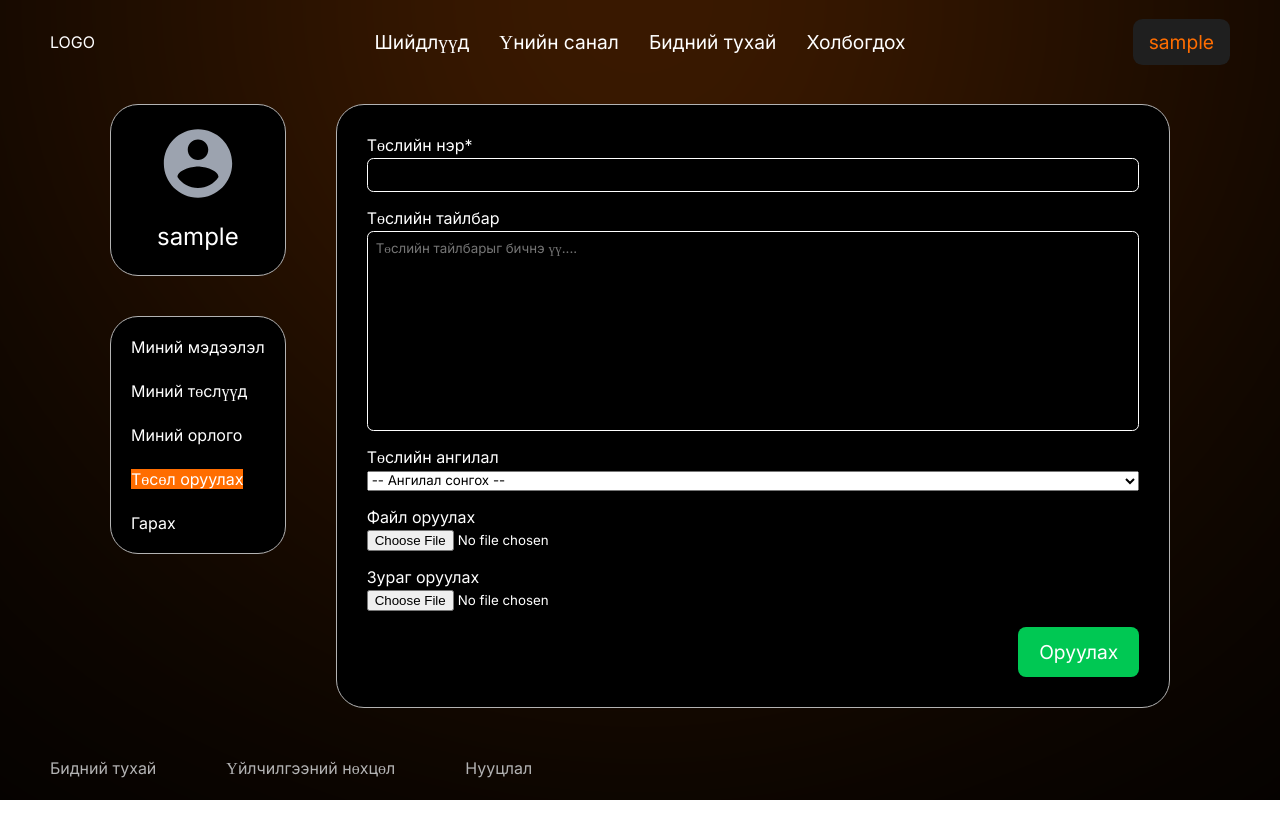
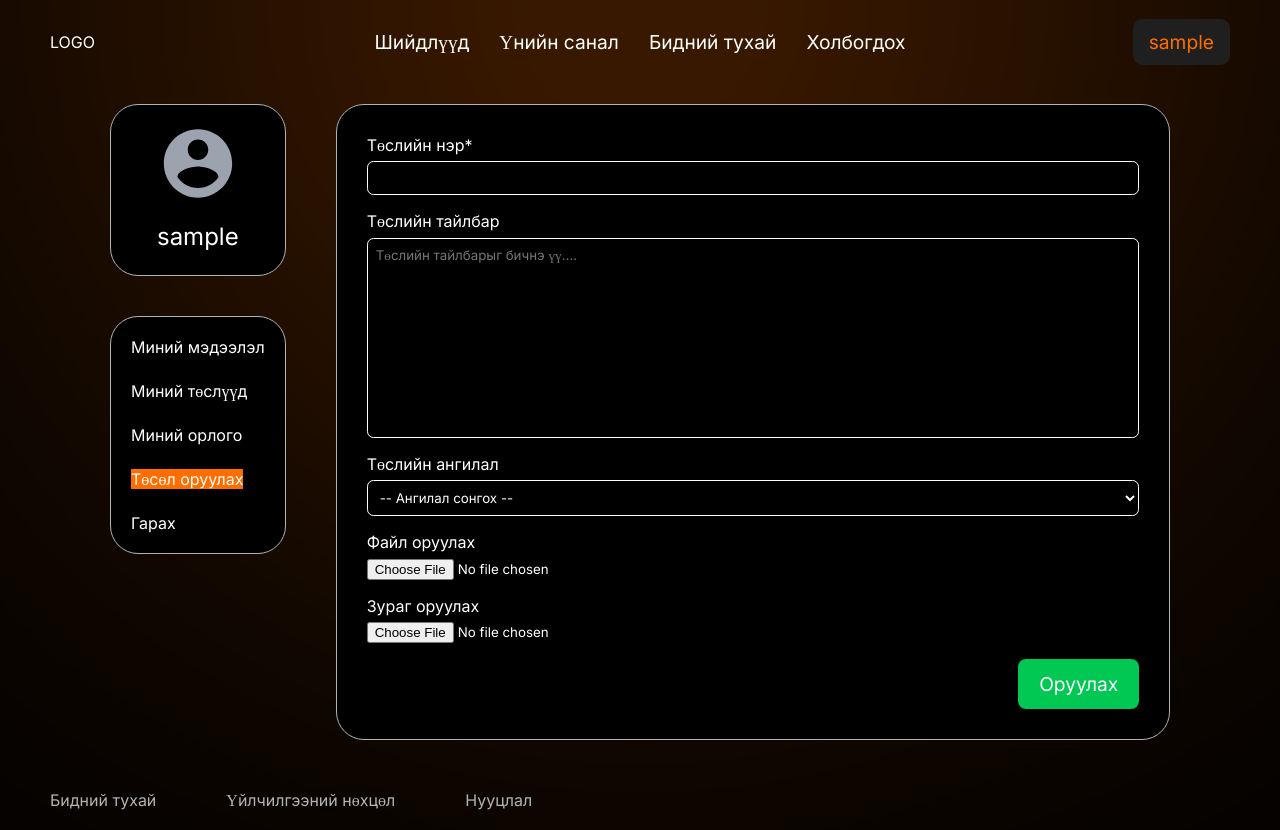
Before and after one commit to enkhtaivanmiro/csa316, a Vue app in the folder FrontEnd/: page /profile/1/create in a window 1280 px wide. Before the commit the page ends 800 px from the top, so only its background shows below. Built offline with nearby package versions, Linux system fonts and the light colour scheme; no server answers; sample sign-in values are in the browser's storage.

Commit message:
problem to be solved: saving files on aws s3

```diff
--- a/FrontEnd/src/views/user/UploadProject.vue
+++ b/FrontEnd/src/views/user/UploadProject.vue
@@ -71,7 +71,8 @@ const api = inject('api')
 const title = ref('')
 const description = ref('')
 const category = ref('')
-let user = ref('')
+const user = ref('')
+const userID = ref('')
 
 const token = localStorage.getItem('authToken')
 
@@ -80,6 +81,7 @@ onBeforeMount(async () => {
 
     const decoded = jwtDecode(token)
     user.value = decoded.username
+    userID.value = decoded.sub
 })
 
 
@@ -112,7 +114,7 @@ async function AddProject() {
 </script>
 
 <style scoped>
-textarea, input[type="text"]{
+textarea, input[type="text"], select{
     background-color: var(--background-color);
     border: 1px solid var(--primary-text);
     border-radius: 0.4rem;
@@ -151,7 +153,7 @@ form {
 .section {
     display: flex;
     flex-direction: column;
-    gap: 0.2rem;
+    gap: 0.4rem;
 }
 
 #username {
```
